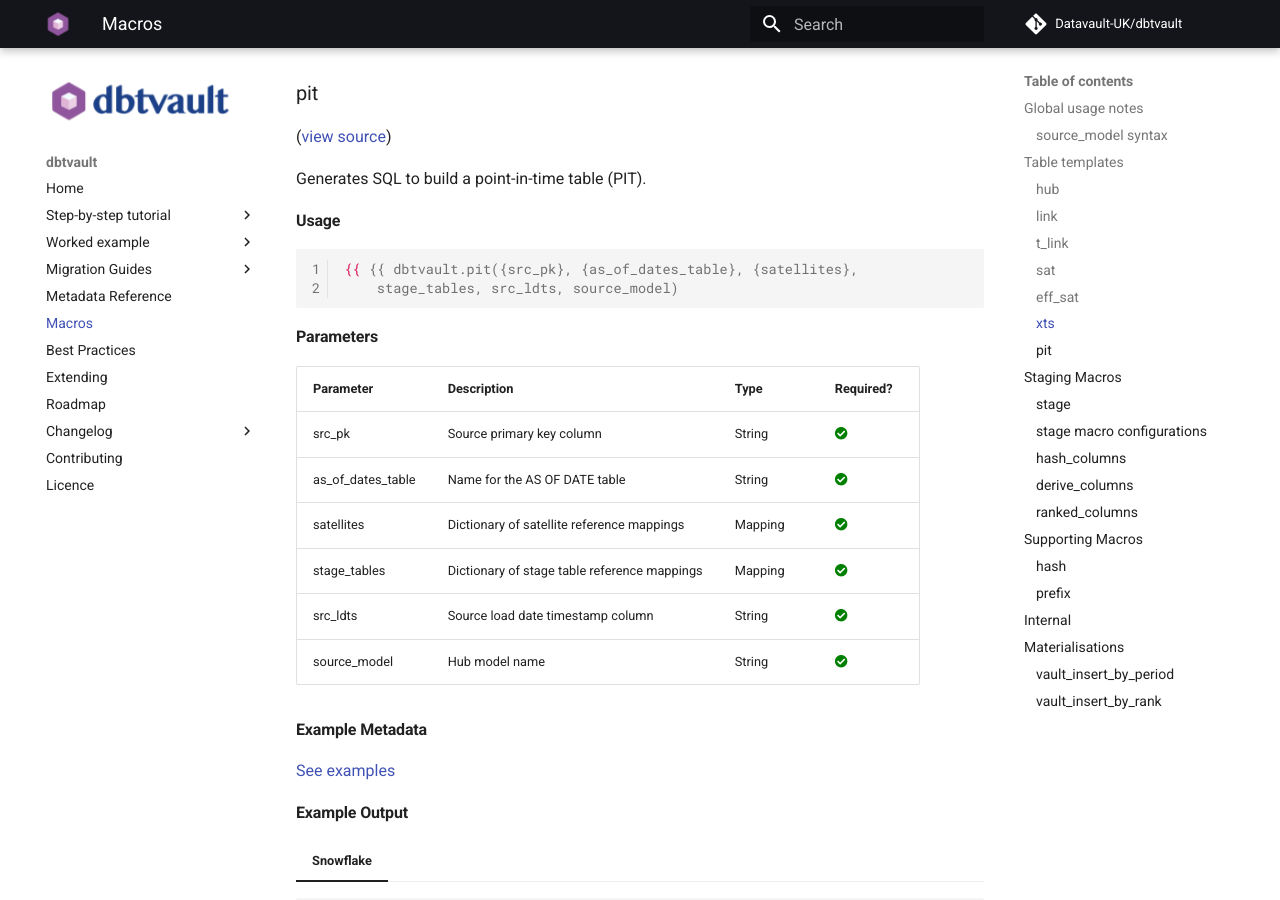
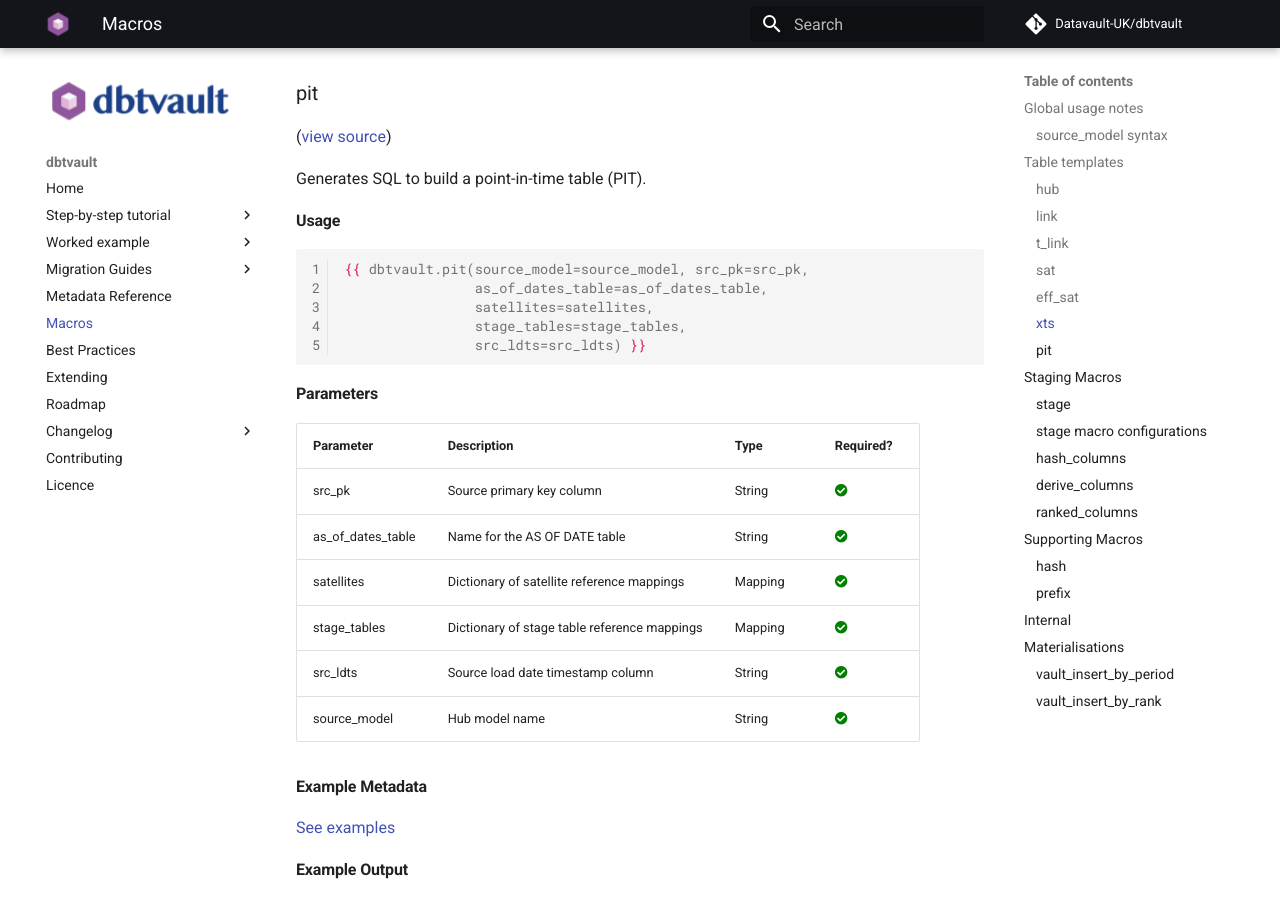
Before and after one commit to Datavault-UK/automate-dv-docs, an MkDocs documentation site: the page built from docs/macros.md, in a window 1280 px wide and 900 px high, scrolled down 9594 px. Built offline with MkDocs 1.6.1 and Material for MkDocs 9.7.7, drawn with Linux system fonts in a browser that asks for light colours; comment, search, counter and statistics services are not loaded.

Commit message:
Corrections for PIT table documentation

````diff
--- a/docs/macros.md
+++ b/docs/macros.md
@@ -949,8 +949,11 @@
 #### Usage
 
 ``` jinja
-{{ {{ dbtvault.pit({src_pk}, {as_of_dates_table}, {satellites},
-    stage_tables, src_ldts, source_model)                                       }} }}
+{{ dbtvault.pit(source_model=source_model, src_pk=src_pk,
+                as_of_dates_table=as_of_dates_table,
+                satellites=satellites,
+                stage_tables=stage_tables,
+                src_ldts=src_ldts) }}
 ```
 
 #### Parameters
@@ -966,7 +969,7 @@
 
 #### Example Metadata
 
-[See examples](metadata.md#point-in-time-pits)
+[See examples](metadata.md#pit)
 
 #### Example Output
 
````
Also changed, not shown: docs/metadata.md (+1 -1 lines).
